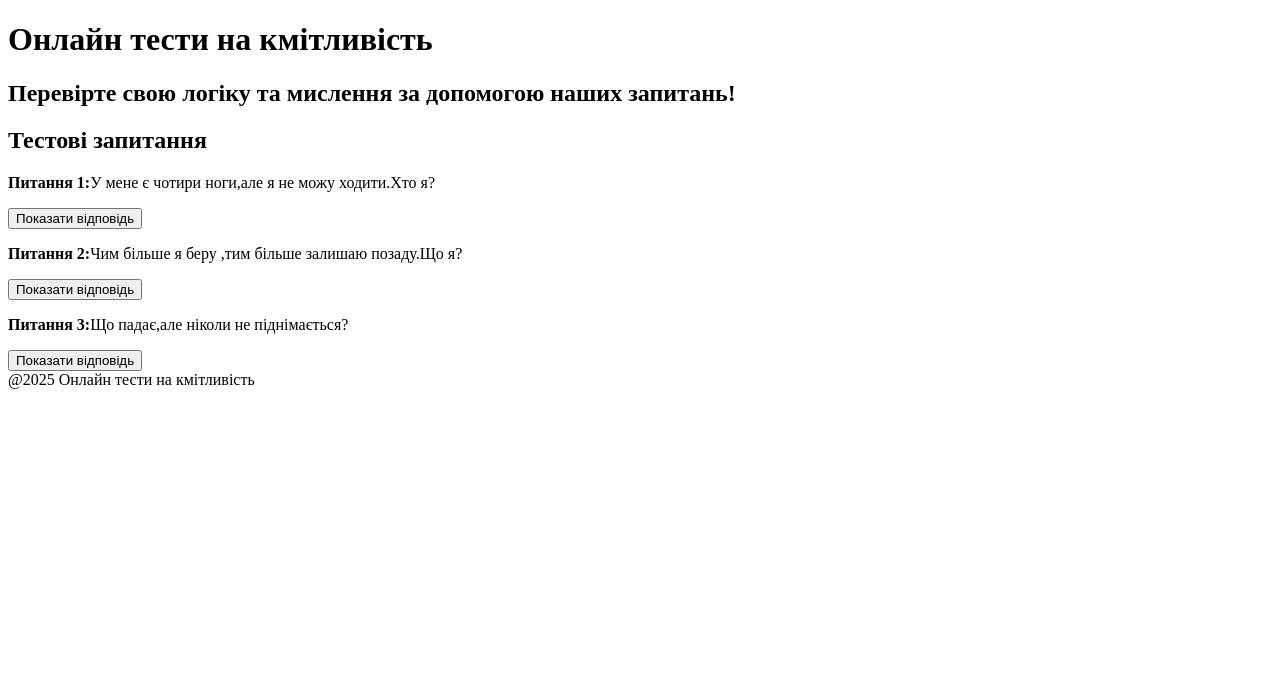
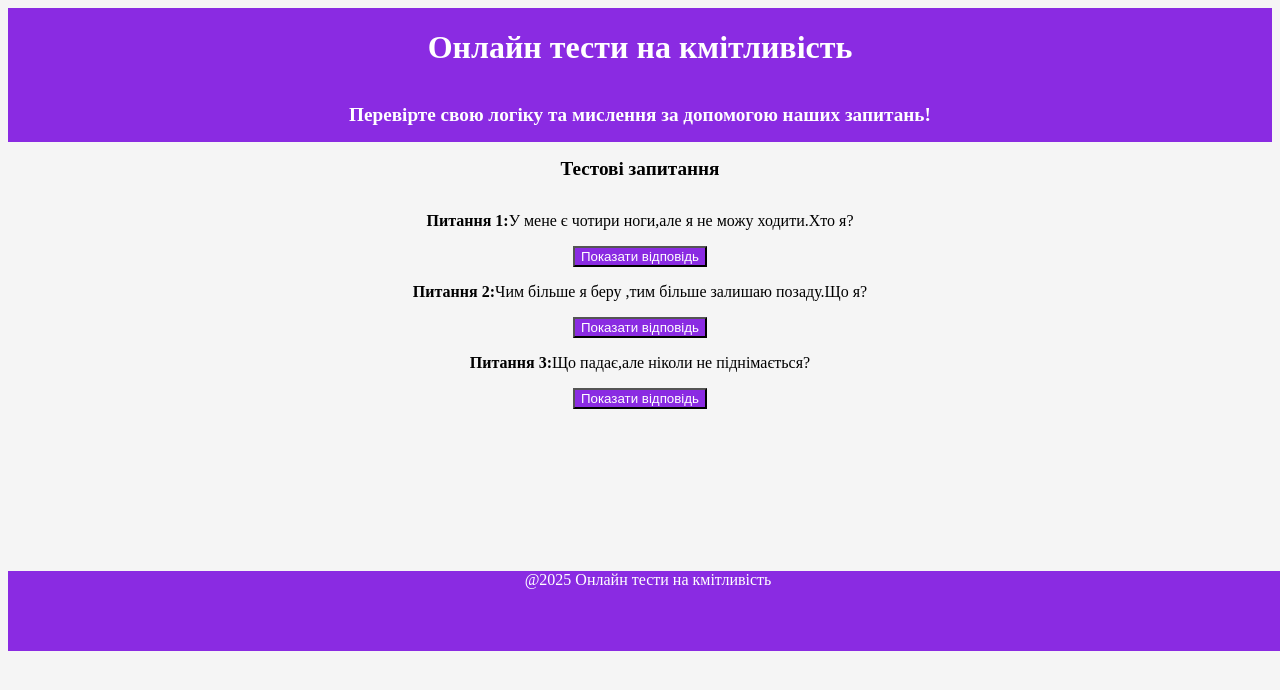
Before and after one commit to SourTaras/Lesson6.2, a plain HTML site: page index.html in a window 1280 px wide. Drawn offline with Linux system fonts and the light colour scheme.

Commit message:
homework

```diff
--- a/style.css
+++ b/style.css
@@ -1 +1,69 @@
-.answer{display:none}
+.answer{display:none;
+    color:grey
+}
+header{
+    background-color: blueviolet;
+    color:white;
+    text-align: center;
+    display: flex;
+    flex-direction: column;
+    align-items: center;
+
+
+}
+button{
+    background-color: blueviolet;
+    color:white;
+    text-align: center;
+}
+#footer{
+    background-color: blueviolet;
+    color:white;
+    text-align: center;
+    width:100vw;
+    height:10vh;
+    display: flex;
+    flex-direction: column;
+    align-items: center;
+}
+body{
+    background-color: whitesmoke;
+}
+section{
+    display: flex;
+    flex-direction: column;
+    align-items: center;
+}
+h2{
+    font-size:larger;
+}
+div{
+    display: flex;
+    flex-direction: column;
+    align-items: center;
+}
+
+
+
+
+
+
+
+
+
+
+
+
+
+
+
+@media (max-width:600px){
+    body{
+        padding:10px;
+        font-size: large;
+
+    }
+    button{
+        width:100%
+    }
+}
```
Also changed, not shown: index.html (+9 -0 lines), 1 other file.
